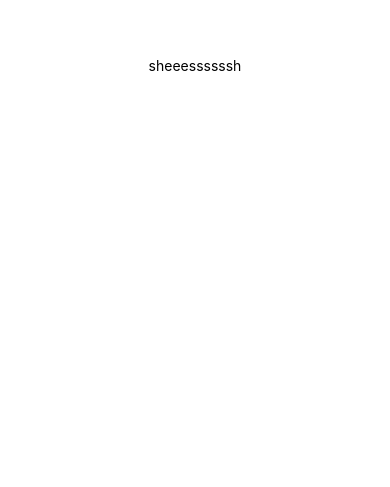
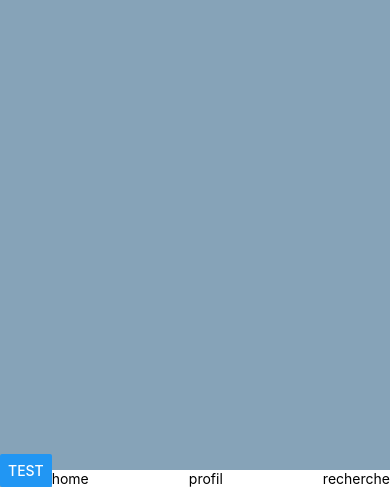
Before and after one commit to macenteno63/ReactNative, a React Native app: screen / in a window 390 px wide. Shown: the part 357-844 px from the top of the page. Built offline with nearby package versions, Linux system fonts and the light colour scheme.

Commit message:
création du composant BottomNav.js et petit test sur le changement de background-color pour le mode clair/sombre.

```diff
--- a/App.js
+++ b/App.js
@@ -1,20 +1,30 @@
-import { StatusBar } from 'expo-status-bar';
-import {Image, StyleSheet, Text, View} from 'react-native';
+import {StatusBar} from 'expo-status-bar';
+import {Button, Image, StyleSheet, Text, View} from 'react-native';
+import BottomNav from "./component/BottomNav";
+import {useState} from "react";
 
 export default function App() {
+    const [color, setColor] = useState(true)
     return (
-    <View style={styles.container}>
-      <Text>sheeessssssh</Text>
-      <StatusBar style="auto" />
+        <View style={color ? styles.container : styles.test}>
+            <Button title={"test"} onPress={event => color ? setColor(false) : setColor(true)}/>
+            <BottomNav backgound={color}></BottomNav>
         </View>
+
     );
 }
 
 const styles = StyleSheet.create({
     container: {
         flex: 1,
-    backgroundColor: '#fff',
-    alignItems: 'center',
-    justifyContent: 'center',
+        backgroundColor: '#86A3B8',
+        alignItems: 'flex-end',
+        flexDirection: "row",
     },
+    test: {
+        flex: 1,
+        backgroundColor: '#FFFF',
+        alignItems: 'flex-end',
+        flexDirection: "row",
+    }
 });
--- /dev/null
+++ b/component/BottomNav.js
@@ -0,0 +1,28 @@
+import React from 'react';
+import {StyleSheet, Text, View} from "react-native";
+
+const BottomNav = ({backgound}) => {
+    return (
+        <View style={backgound ? styles.container : styles.darkmode}>
+            <Text>home</Text>
+            <Text>profil</Text>
+            <Text>recherche</Text>
+        </View>
+    );
+};
+const styles = StyleSheet.create({
+    container: {
+        flex: 1,
+        backgroundColor: '#FFFF',
+        flexDirection: 'row',
+        justifyContent: 'space-between',
+    },
+    darkmode: {
+        flex: 1,
+        backgroundColor: '#86A3B8',
+        flexDirection: 'row',
+        justifyContent: 'space-between',
+    }
+});
+
+export default BottomNav;
```
Also changed, not shown: component/Home.js (added, +10 -0 lines), package.json (+4 -3 lines), 1 other file (tests, documents, lock files or other folders). Lines whose indentation alone changed are shown as unchanged.
